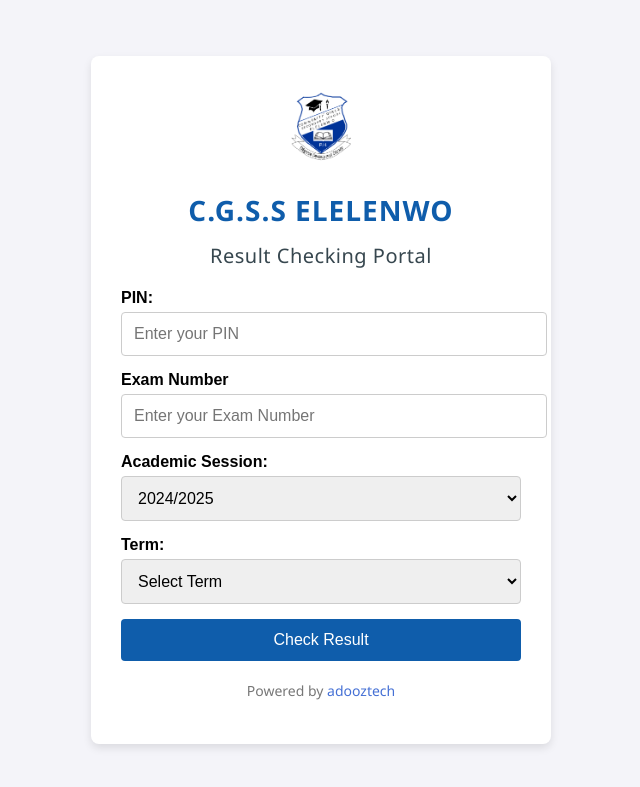
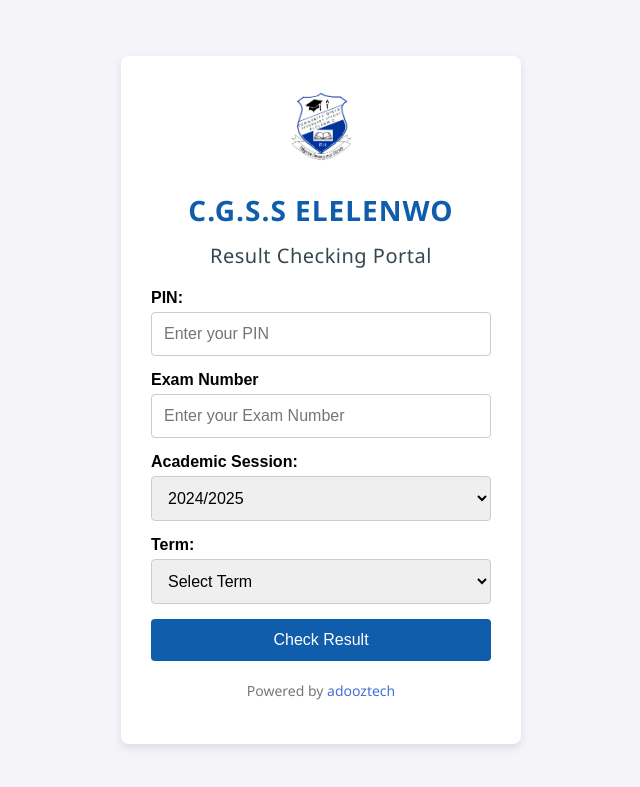
Before and after one commit to Adooz/result_portal, a Flask app: page / in a window 1280 px wide. Shown: the top 787 px of the page, without its empty margins (319-959 px from the left). Run offline with Flask 3, Linux system fonts and the light colour scheme.

Commit message:
extending input fields

```diff
--- a/static/style.css
+++ b/static/style.css
@@ -18,6 +18,7 @@ body {
     width: 100%;
     max-width: 400px; /* Max width for larger screens */
     margin: 0 20px;  /* Margin for small screens */
+    box-sizing: border-box; /* Prevents padding from affecting the width */
 }
 
 h1 {
@@ -43,6 +44,7 @@ select {
     border: 1px solid #ccc;
     border-radius: 4px;
     font-size: 16px; /* Ensures text is readable */
+    box-sizing: border-box; /* Prevents padding from affecting width */
 }
 
 button {
@@ -54,6 +56,7 @@ button {
     width: 100%;
     cursor: pointer;
     font-size: 16px;
+    box-sizing: border-box; /* Prevents padding from affecting width */
 }
 
 button:hover {
@@ -89,6 +92,7 @@ button:hover {
     select,
     button {
         font-size: 14px;  /* Smaller font on mobile for better spacing */
+        padding: 10px;  /* Adjust padding */
     }
 }
 
@@ -114,6 +118,7 @@ button:hover {
         padding: 8px;
     }
 }
+
 @keyframes fadeSlideUp {
     0% {
         opacity: 0;
@@ -155,6 +160,7 @@ button:hover {
     margin-bottom: 20px;
     letter-spacing: 0.5px;
 }
+
 .logo {
     display: block;
     margin: 0 auto 20px auto;
@@ -162,6 +168,7 @@ button:hover {
     height: auto;
     border-radius: 8px; /* optional: adds a soft rounded look */
 }
+
 .form-footer {
     text-align: center;
     margin-top: 20px;
```
Also changed, not shown: 1 other file.
